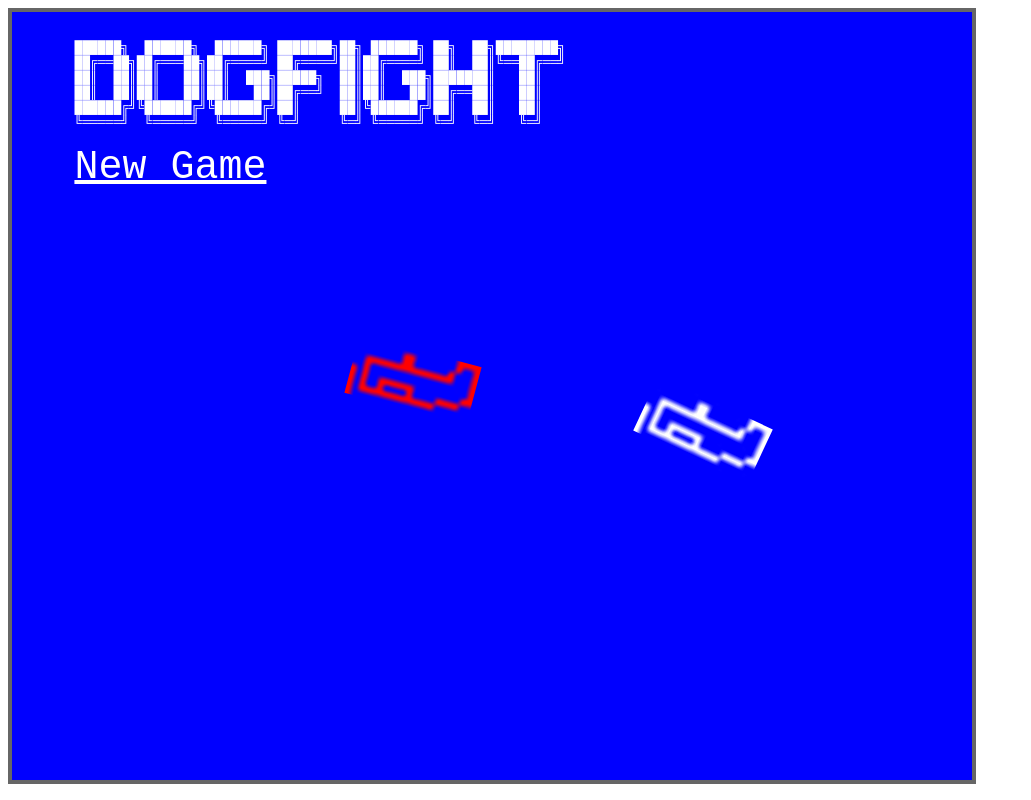
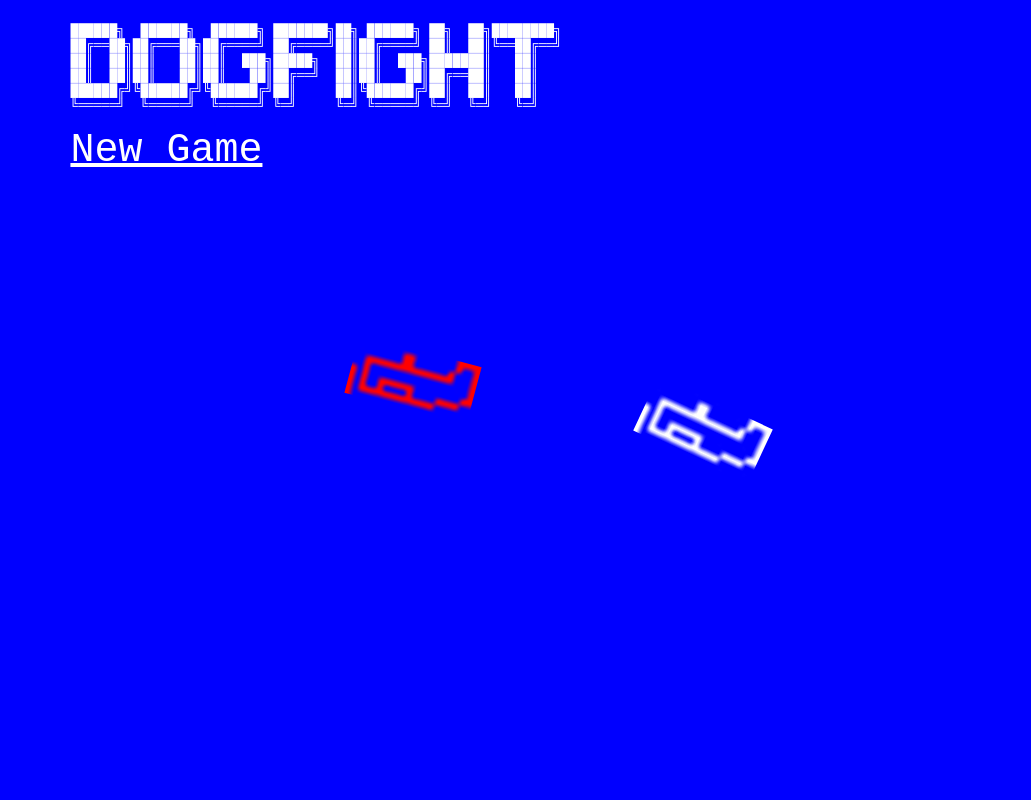
Before and after one commit to glynnbird/dogfight, a website: page public/index.html in a window 1280 px wide. Shown: the whole page, without its empty margins (0-1031 px from the left). Drawn offline with Linux system fonts and the light colour scheme.

Commit message:
full screen

```diff
--- a/public/css/style.css
+++ b/public/css/style.css
@@ -11,11 +11,8 @@ body: { margin: 0px; padding:0px}
   background-color: #666;
 }
 
-#frontsky {
+.frontsky {
   background-color:blue;
-  border: 4px solid #666;
-  width: 960px;
-  height: 768px;
 }
 
 a:visited, a:link.newgame, a:hover.newgame{
--- a/public/index.html
+++ b/public/index.html
@@ -3,9 +3,8 @@
     <title>DogFight</title>
     <link rel="stylesheet" type="text/css" href="/css/style.css"/>
   </head>
-  <body>
+  <body class="frontsky">
 
-    <div id="frontsky">
     <pre class="maintitle">
 
         ██████╗  ██████╗  ██████╗ ███████╗██╗ ██████╗ ██╗  ██╗████████╗
@@ -20,7 +19,6 @@
         <img src="/img/plane-white.png" class="whiteplane" />
         <img src="/img/plane-red.png" class="redplane" />
     </pre>
-    </div>
 
     <script type="text/javascript">
        var a = document.getElementById('newgame');
```
